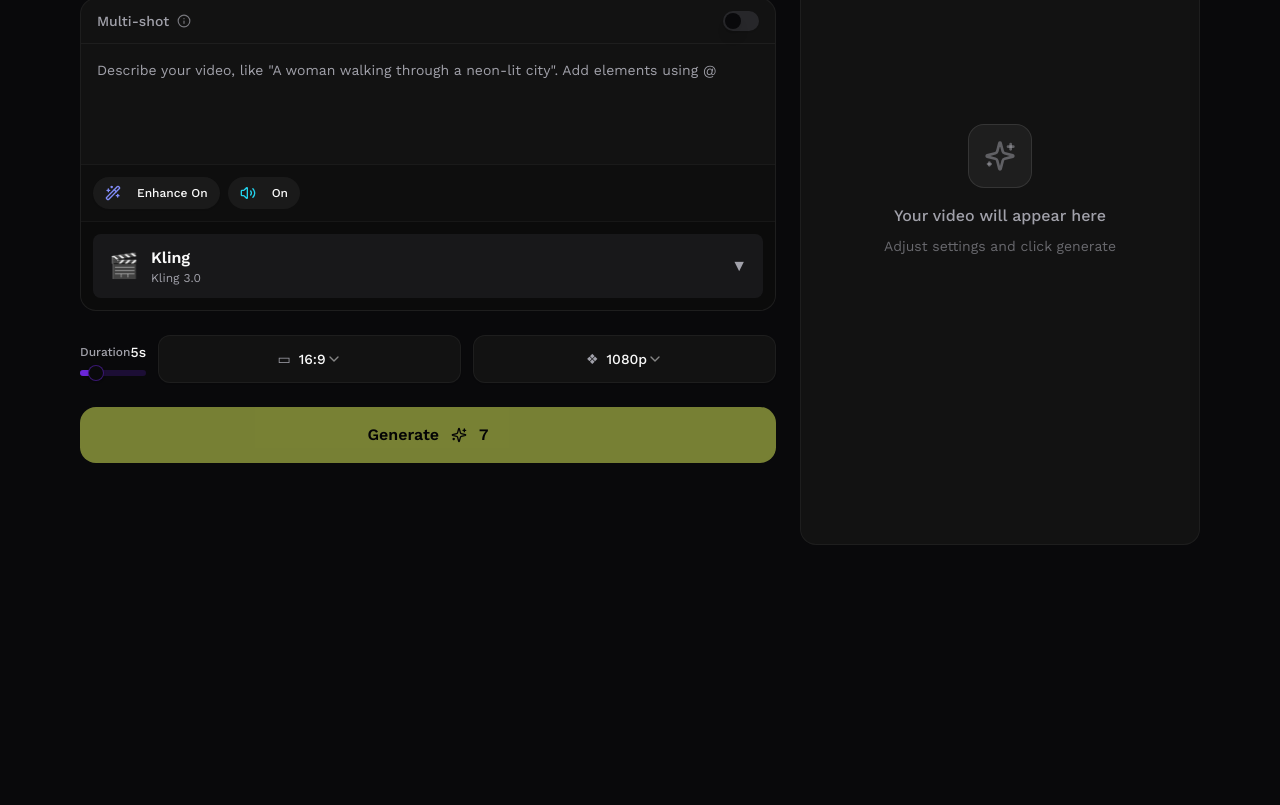
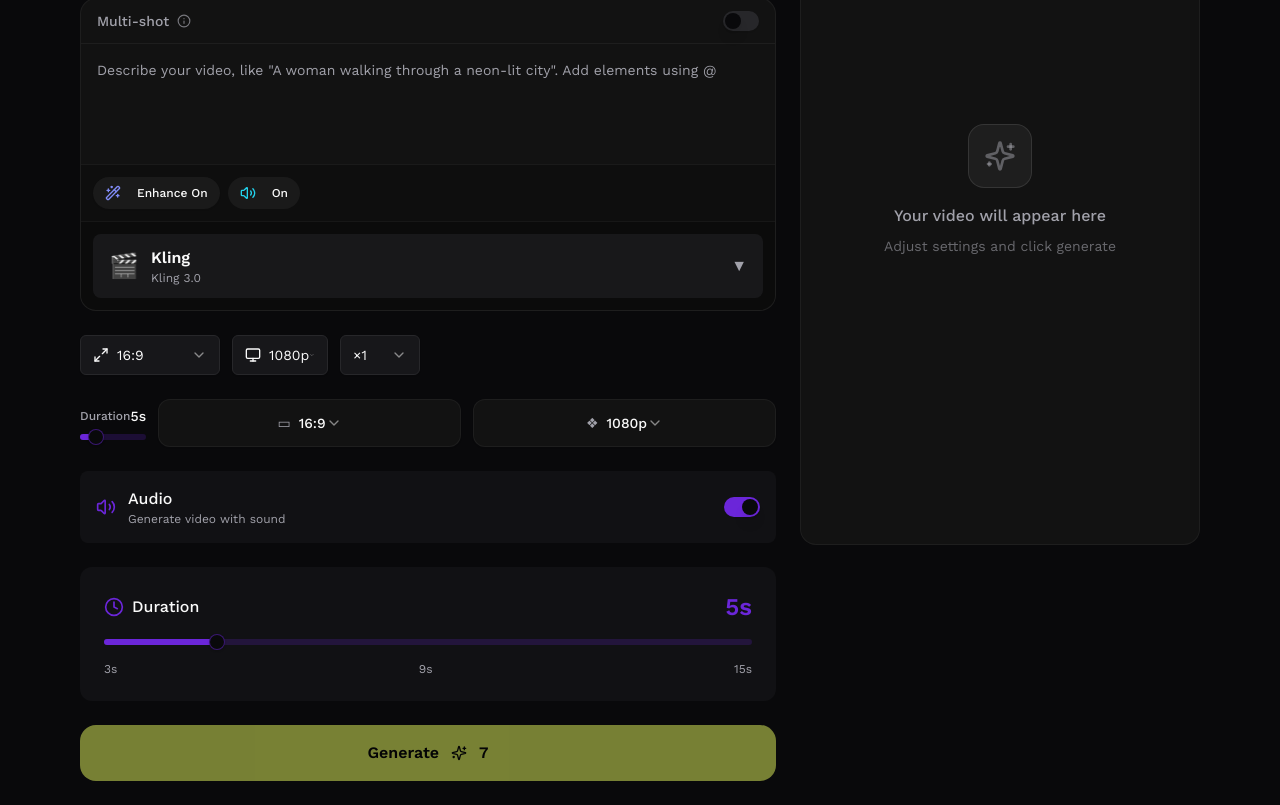
Before and after one commit to ashinstinct/sg-3f9e0639-0e46-47e0-ba87-cf415efaed8a-1774293159, a Next.js app: page /video/generate in a window 1280 px wide. Shown: the part 315-1120 px from the top of the page. Before the commit the page ends 884 px from the top, so only its background shows below. Built offline with nearby package versions, Linux system fonts and the light colour scheme.

Commit message:
feat(ui): reposition and enlarge duration slider

```diff
--- a/src/pages/video/generate.tsx
+++ b/src/pages/video/generate.tsx
@@ -9,7 +9,7 @@ import { Select, SelectContent, SelectItem, SelectTrigger, SelectValue } from "@
 import { Switch } from "@/components/ui/switch";
 import { Tabs, TabsList, TabsTrigger, TabsContent } from "@/components/ui/tabs";
 import Link from "next/link";
-import { Sparkles, ArrowLeft, Wand2, Image as ImageIcon, Search, Check, Clock, Volume2, X, Info } from "lucide-react";
+import { Sparkles, ArrowLeft, Wand2, Image as ImageIcon, Search, Check, Clock, Volume2, X, Info, Maximize2, Monitor } from "lucide-react";
 import { cn } from "@/lib/utils";
 import { Slider } from "@/components/ui/slider";
 
@@ -500,6 +500,87 @@ export default function VideoGenerate() {
                   </div>
                 </div>
 
+                {/* Top Controls Row */}
+                <div className="flex flex-wrap gap-3">
+                  {/* Aspect Ratio */}
+                  <Select
+                    value={aspectRatio.value}
+                    onValueChange={(val) =>
+                      setAspectRatio(ASPECT_RATIOS.find((ar) => ar.value === val) || ASPECT_RATIOS[0])
+                    }
+                  >
+                    <SelectTrigger className="w-auto min-w-[140px] h-10 bg-muted/50">
+                      <div className="flex items-center gap-2">
+                        <Maximize2 className="w-4 h-4" />
+                        <span>{aspectRatio.label}</span>
+                      </div>
+                    </SelectTrigger>
+                    <SelectContent>
+                      {ASPECT_RATIOS.map((ar) => (
+                        <SelectItem key={ar.value} value={ar.value}>
+                          {ar.label}
+                        </SelectItem>
+                      ))}
+                    </SelectContent>
+                  </Select>
+
+                  {/* Duration - Only for non-slider models */}
+                  {!(selectedVersion.id === "kling-3.0" || selectedVersion.id === "kling-omni") && (
+                    <Select
+                      value={duration.toString()}
+                      onValueChange={(val) => setDuration(parseInt(val))}
+                    >
+                      <SelectTrigger className="w-20 h-10 bg-muted/50">
+                        <div className="flex items-center gap-2">
+                          <Clock className="w-4 h-4" />
+                          <span>{duration}s</span>
+                        </div>
+                      </SelectTrigger>
+                      <SelectContent>
+                        {getDurationOptions(selectedVersion).map((d) => (
+                          <SelectItem key={d} value={d.toString()}>
+                            {d}s
+                          </SelectItem>
+                        ))}
+                      </SelectContent>
+                    </Select>
+                  )}
+
+                  {/* Resolution */}
+                  <Select value={resolution} onValueChange={setResolution}>
+                    <SelectTrigger className="w-24 h-10 bg-muted/50">
+                      <div className="flex items-center gap-2">
+                        <Monitor className="w-4 h-4" />
+                        <span>{resolution}</span>
+                      </div>
+                    </SelectTrigger>
+                    <SelectContent>
+                      <SelectItem value="720p">720p</SelectItem>
+                      <SelectItem value="1080p">1080p</SelectItem>
+                      <SelectItem value="4K">4K</SelectItem>
+                    </SelectContent>
+                  </Select>
+
+                  {/* Batch Count */}
+                  <Select
+                    value={batchCount.toString()}
+                    onValueChange={(val) => setBatchCount(parseInt(val))}
+                  >
+                    <SelectTrigger className="w-20 h-10 bg-muted/50">
+                      <div className="flex items-center gap-2">
+                        <span className="text-sm">×{batchCount}</span>
+                      </div>
+                    </SelectTrigger>
+                    <SelectContent>
+                      {[1, 2, 3, 4, 5, 6, 7, 8, 9, 10].map((count) => (
+                        <SelectItem key={count} value={count.toString()}>
+                          ×{count}
+                        </SelectItem>
+                      ))}
+                    </SelectContent>
+                  </Select>
+                </div>
+
                 {/* Bottom Row Controls */}
                 <div className="flex items-center gap-3">
                   {/* Duration */}
@@ -569,6 +650,46 @@ export default function VideoGenerate() {
                   </Select>
                 </div>
 
+                {/* Audio Toggle - Only show for models with audio support */}
+                {selectedVersion.hasAudio && (
+                  <div className="flex items-center justify-between p-4 bg-muted/30 rounded-lg">
+                    <div className="flex items-center gap-3">
+                      <Volume2 className="w-5 h-5 text-primary" />
+                      <div>
+                        <div className="font-medium">Audio</div>
+                        <div className="text-xs text-muted-foreground">Generate video with sound</div>
+                      </div>
+                    </div>
+                    <Switch checked={audioEnabled} onCheckedChange={setAudioEnabled} />
+                  </div>
+                )}
+
+                {/* Duration Slider - Large and prominent for Kling 3.0/Omni */}
+                {(selectedVersion.id === "kling-3.0" || selectedVersion.id === "kling-omni") && (
+                  <div className="space-y-4 p-6 bg-muted/30 rounded-xl">
+                    <div className="flex items-center justify-between">
+                      <div className="flex items-center gap-2">
+                        <Clock className="w-5 h-5 text-primary" />
+                        <Label className="text-base font-medium">Duration</Label>
+                      </div>
+                      <span className="text-2xl font-bold text-primary">{duration}s</span>
+                    </div>
+                    <Slider
+                      value={[duration]}
+                      onValueChange={(vals) => setDuration(vals[0])}
+                      min={3}
+                      max={15}
+                      step={1}
+                      className="w-full"
+                    />
+                    <div className="flex justify-between text-xs text-muted-foreground">
+                      <span>3s</span>
+                      <span>9s</span>
+                      <span>15s</span>
+                    </div>
+                  </div>
+                )}
+
                 <Button
                   onClick={handleGenerate}
                   disabled={isGenerating || (!prompt && !startFrame && !elementImage)}
```
